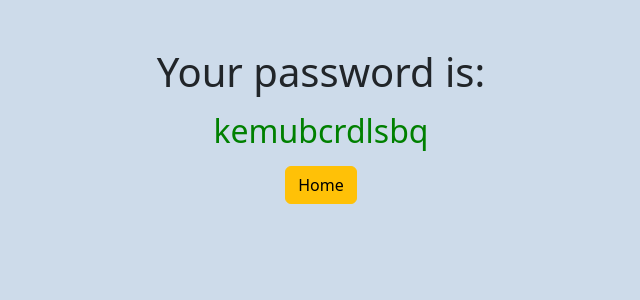
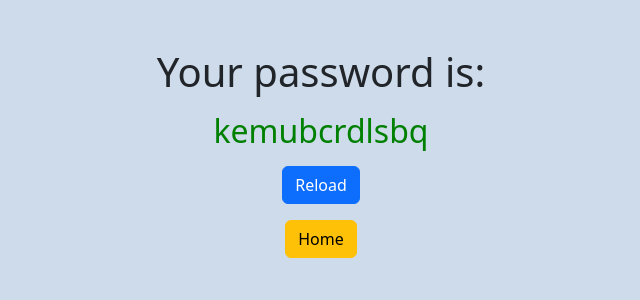
Before and after one commit to noandron/password_generator_project, a Django app: page /password/ in a window 1280 px wide. Shown: the top 300 px of the page, without its empty margins (319-959 px from the left). Run offline with Django 4.2, Linux system fonts and the light colour scheme.

Commit message:
Update password.html

```diff
--- a/generator/templates/generator/password.html
+++ b/generator/templates/generator/password.html
@@ -5,6 +5,7 @@
     <div class="container text-center">
         <h1>Your password is:</h1>
         <p><h2><font color="green">{{ password }}</font></h2></p>
+        <p><a href="{{ request.get_full_path }}" class="btn btn-primary">Reload</a></p>
         <p><a  href="{% url 'home' %}" class="btn btn-warning">Home</a></p>
     </div>
 </body>
```
